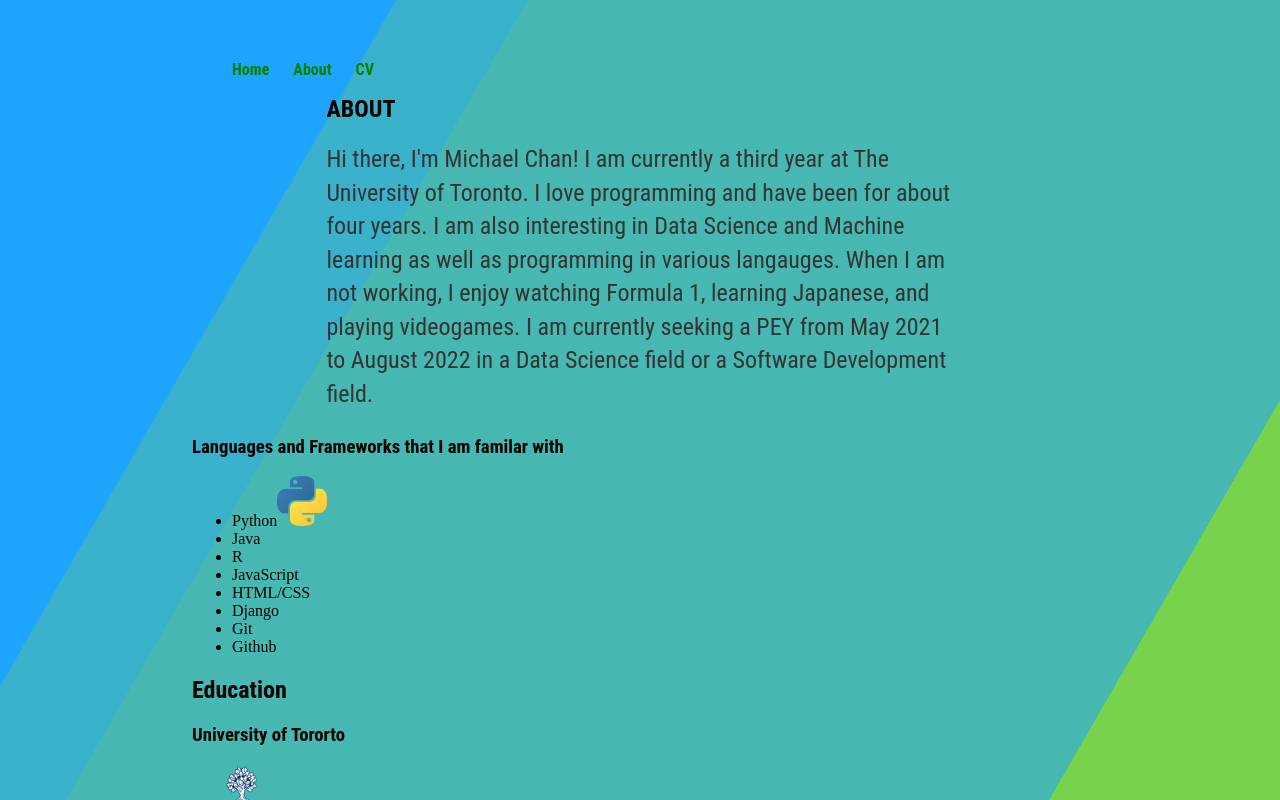
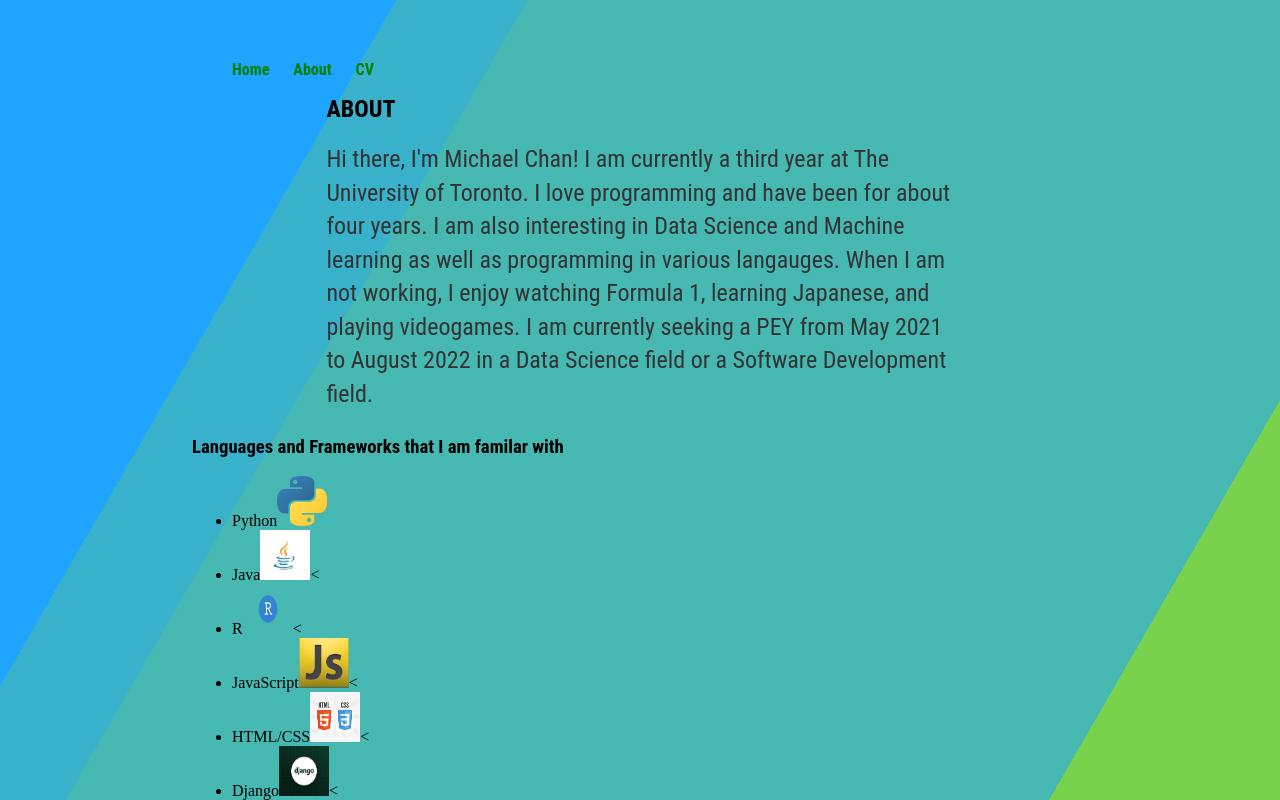
Before and after one commit to Michael-Chan1/Michael-Chan1.github.io, a plain HTML site: page index.html in a window 1280 px wide. Shown: the top 800 px of the page. Drawn offline with Linux system fonts and the light colour scheme.

Commit message:
Update index.html

```diff
--- a/index.html
+++ b/index.html
@@ -26,13 +26,13 @@
 			<h3>Languages and Frameworks that I am familar with</h3>
 				<ul>
 			  	<li>Python<img src="images/Python image.png" style="width:50px;height:50px;"></li>
-			  	<li>Java</li>
-			  	<li>R</li>
-			  	<li>JavaScript</li>
-			  	<li>HTML/CSS</li>
-				<li>Django</li>
-			  	<li>Git</li>
-			  	<li>Github</li>
+			  	<li>Java<img src="images/Java image.png" style="width:50px;height:50px;"><</li>
+			  	<li>R<img src="images/R image.png" style="width:50px;height:50px;"><</li>
+			  	<li>JavaScript<img src="images/JavaScript image.png" style="width:50px;height:50px;"><</li>
+			  	<li>HTML/CSS<img src="images/HTMLCSS image.png" style="width:50px;height:50px;"><</li>
+				<li>Django<img src="images/Django image.png" style="width:50px;height:50px;"><</li>
+			  	<li>Git<img src="images/Git image.png" style="width:50px;height:50px;"><</li>
+			  	<li>Github<img src="images/Github image.png" style="width:50px;height:50px;"><</li>
 				</ul>
 			<h2 class="subtitle">Education</h2>
 			<h3>University of Tororto</h3>
```
